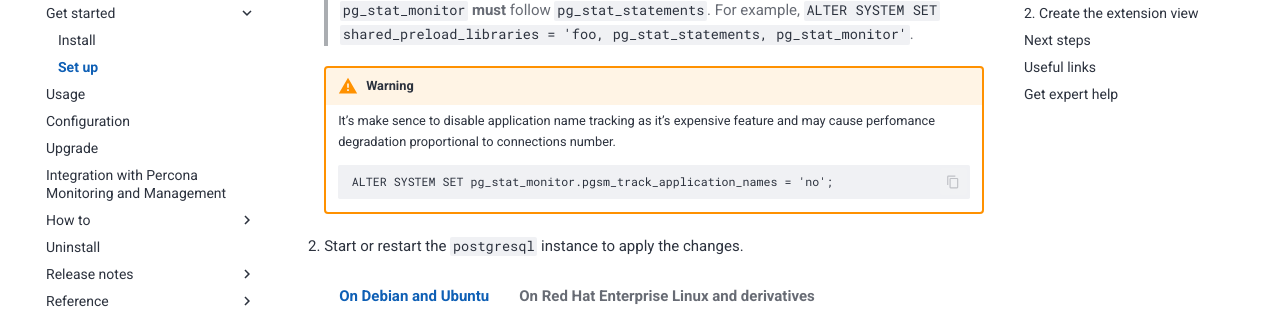
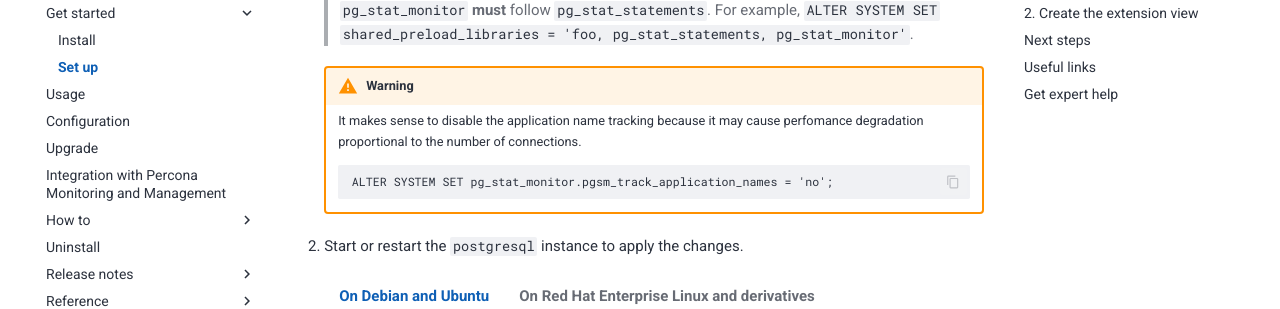
Before and after one commit to percona/pgsm-docs, an MkDocs documentation site: the page built from docs/setup.md, in a window 1280 px wide and 900 px high, scrolled down 402 px. Shown: the part 147-456 px from the top of the window. Built offline with MkDocs 1.6.1 and Material for MkDocs 9.7.7, drawn with Linux system fonts in a browser that asks for light colours; nearby versions of some CDN libraries; comment, search, counter and statistics services are not loaded; the version menu is left out.

Commit message:
Update docs/setup.md

````diff
--- a/docs/setup.md
+++ b/docs/setup.md
@@ -18,7 +18,7 @@ Load `pg_stat_monitor` at the start time by adding it to the `shared_preload_lib
 
     !!! warning
 
-        It's make sence to disable application name tracking as it's expensive feature and may cause perfomance degradation proportional to connections number.
+        It makes sense to disable the application name tracking because it may cause perfomance degradation proportional to the number of connections.
 
         ```sql
         ALTER SYSTEM SET pg_stat_monitor.pgsm_track_application_names = 'no';
````
